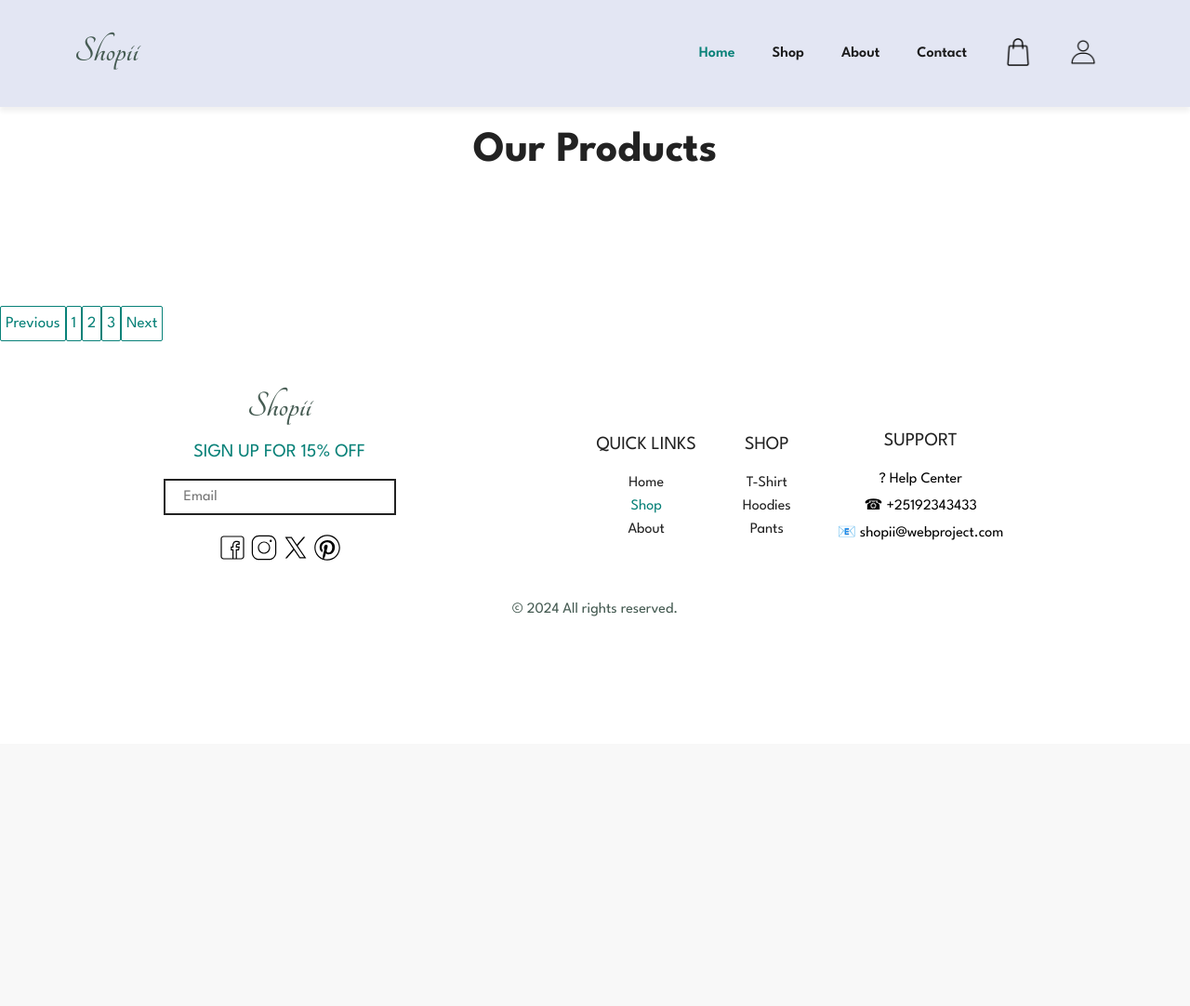
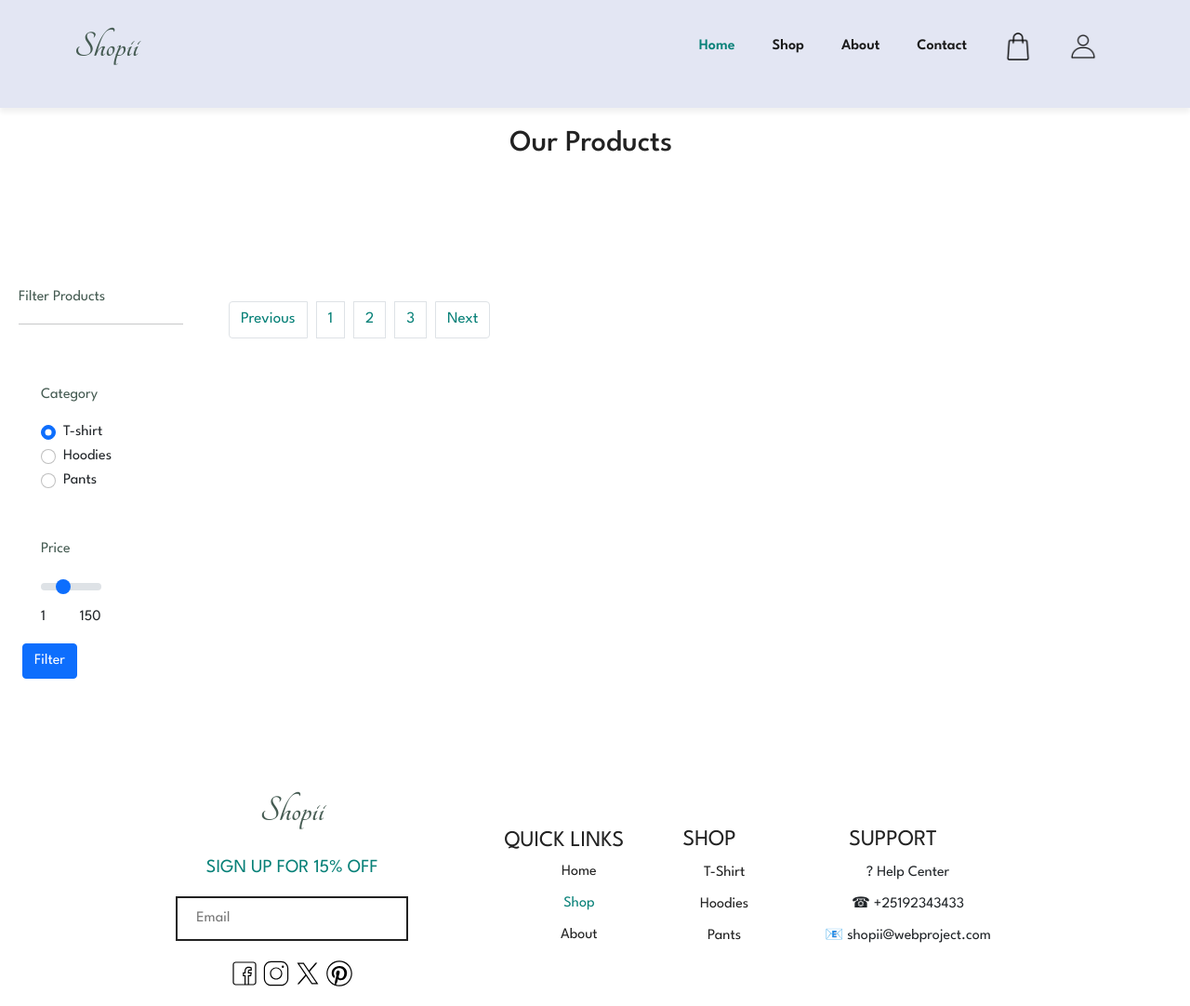
Before and after one commit to museeskinder/online-shopping, a PHP site: page /shop.php in a window 1280 px wide. Shown: the top 1082 px of the page at 93% size. Before the commit the page ends 663 px from the top, so only its background shows below. Run offline with PHP 8.4, Linux system fonts and the light colour scheme; data that the repository does not hold is empty.

Commit message:
filter products implimented need further layout work

```diff
--- a/assets/css/style.css
+++ b/assets/css/style.css
@@ -210,7 +210,6 @@ p {
     display: flex;
     align-items: center;
     justify-content: center;
-    flex-wrap: wrap;
     margin: 70px 0;
 }
 
@@ -250,6 +249,9 @@ p {
     height: auto;
 }
 
+.shop-container {
+    display: flex;
+}
 footer .container {
     display: flex;
     align-items: center;
@@ -406,7 +408,6 @@ footer .foo-sec {
 
 .pagination ul li {
     list-style: none;
-    border: 1px solid #088178;
     border-radius: 2px;
     padding: 10px 5px;
 }
@@ -417,7 +418,7 @@ footer .foo-sec {
     font-size: 17px;
 }
 
-.pagination ul li:hover, .pagination ul li a:hover {
+.pagination ul li a:hover{
     background-color: #088178;
     color: #cdebbc;
 }
--- a/shop.php
+++ b/shop.php
@@ -2,9 +2,21 @@
     include('server/connection.php');
     include('server/get_discover_product.php');
 
+
+    if(isset($_POST['Filter'])) {
+        $category = $_POST['category'];
+        $price = $_POST['price'];
+        $statement = $conn->prepare("SELECT * FROM products WHERE product_category=? AND product_price<=?");
+        $statement->bind_param('si', $category, $price);
+        $statement->execute();
+        $products= $statement->get_result();
+
+    }
+    else {
         $statement = $conn->prepare("SELECT * FROM products");
         $statement->execute();
         $products= $statement->get_result();
+    }
 
 ?>
 <!DOCTYPE html>
@@ -15,6 +27,7 @@
     <title>Shop</title>
     <link rel="stylesheet" href="assets/css/style.css">
     <linkerel="stylesheet" href="https://pro.fontawesome.com/releases/v5.10.0/css/all.css">
+    <link href="https://cdn.jsdelivr.net/npm/bootstrap@5.0.2/dist/css/bootstrap.min.css" rel="stylesheet" integrity="sha384-EVSTQN3/azprG1Anm3QDgpJLIm9Nao0Yz1ztcQTwFspd3yD65VohhpuuCOmLASjC" crossorigin="anonymous">
 </head>
 <body>
     <!-- Navbar -->
@@ -39,13 +52,66 @@
         </div>
     </section>
 
+
+    <div class="shop-container">
+            <!-- Filter Section -->
+            <section id="filter" class="my-5 py-5 ms-2">
+                <div class="container mt-5 py-5">
+                    <p>Filter Products</p>
+                    <hr>
+                </div>
+
+                <form action="shop.php" method="POST">
+                    <div class="row mx-auto container">
+                        <div class="col-lg-12 col-md-12 col-sm-12">
+                        <p>Category</p>
+                                <div class="form-check">
+                                    <input type="radio" name="category" value="T-shirt" id="category-one" class="form-check-input" checked>
+                                    <label for="flexRadioDefault1">
+                                    T-shirt
+                                    </label>
+                                </div>
+
+                                <div class="form-check">
+                                    <input type="radio" name="category" id="category-two" value="Hoodies" class="form-check-input" >
+                                    <label for="flexRadioDefault2">
+                                        Hoodies
+                                    </label>
+                                </div>
+                                <div class="form-check">
+                                    <input type="radio" name="category" id="category-three" value="Pants" class="form-check-input">
+                                    <label for="flexRadioDefault3">
+                                        Pants
+                                    </label>
+                                </div>
+
+                        </div>
+                    </div>
+
+                    <div class="row mx-auto container mt-5">
+                        <div class="col-lg-12 col-md-12 col-sm-12">
+                            <p>Price</p>
+                            <input type="range" class="form-range w-50" min="1" max="150" name="price" value="50" id="custom-range-2">
+                            <div class="w-50">
+                                <span style="float: left">1</span>
+                                <span style="float: right">150</span>
+                            </div>
+                        </div>
+                    </div>
+
+                    <div class="form-group my-3 mx-3">
+                        <input type="submit" name="Filter" value="Filter" class="btn btn-primary">
+                    </div>
+                </form>
+            </section>
+
             <!-- Shop Items Section-->
-    <section id="discover">
+            <section id="discover" class="col-lg-8">
                 <h2>Our Products</h2>
                 <div class="dis-container">
                     <?php while($row = $products->fetch_assoc()){ ?>
                         <div class="dis" onclick="window.location.href='single_product.php?product_id=<?php echo $row['product_id'] ?>'">
-                <img src="assets/images/Discover/<?php echo $row['product_image']; ?>" alt="loose fit crew-neck cotton color grey">
+                            <img class="" src="assets/images/Discover/<?php echo $row['product_image']; ?>" alt="loose fit crew-neck cotton color grey">
                             <div class="des">
                                 <span><?Php echo $row['product_name']; ?></span>
                                 <span>$<?php echo calculatePrice($row['product_price'], $row['product_special_discount']) ?>
@@ -65,6 +131,9 @@
                     </ul>
                 </div>
             </section>
+    </div>
+
+
 
     <footer>
     <div class="container">
@@ -109,4 +178,5 @@
     <p class="copy">&#169 2024 All rights reserved.</p>
     </footer>
 <script src="assets/js/script.js"></script>
+<script src="https://cdn.jsdelivr.net/npm/bootstrap@5.0.2/dist/js/bootstrap.bundle.min.js" integrity="sha384-MrcW6ZMFYlzcLA8Nl+NtUVF0sA7MsXsP1UyJoMp4YLEuNSfAP+JcXn/tWtIaxVXM" crossorigin="anonymous"></script>
 </body>
```
Lines whose indentation alone changed are shown as unchanged.
